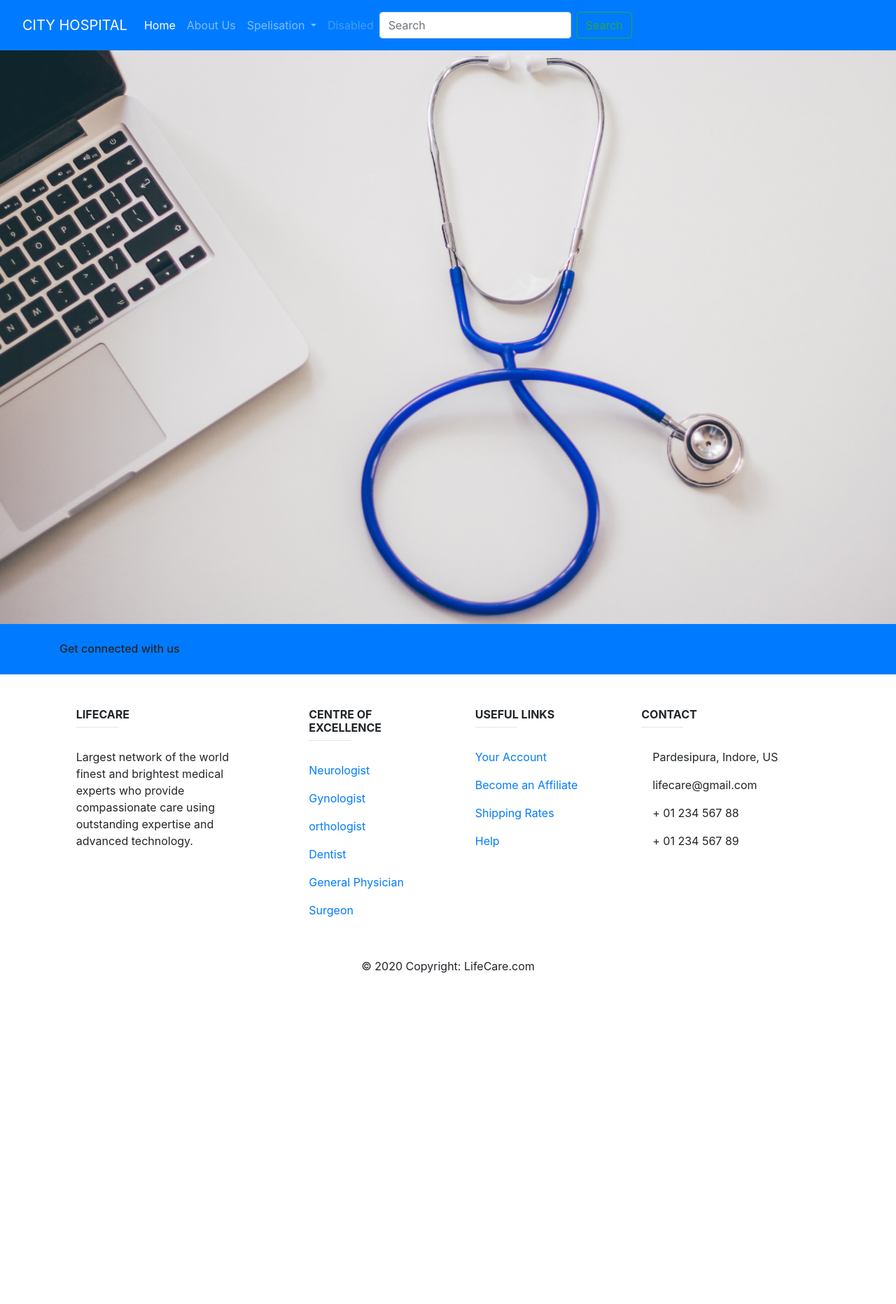
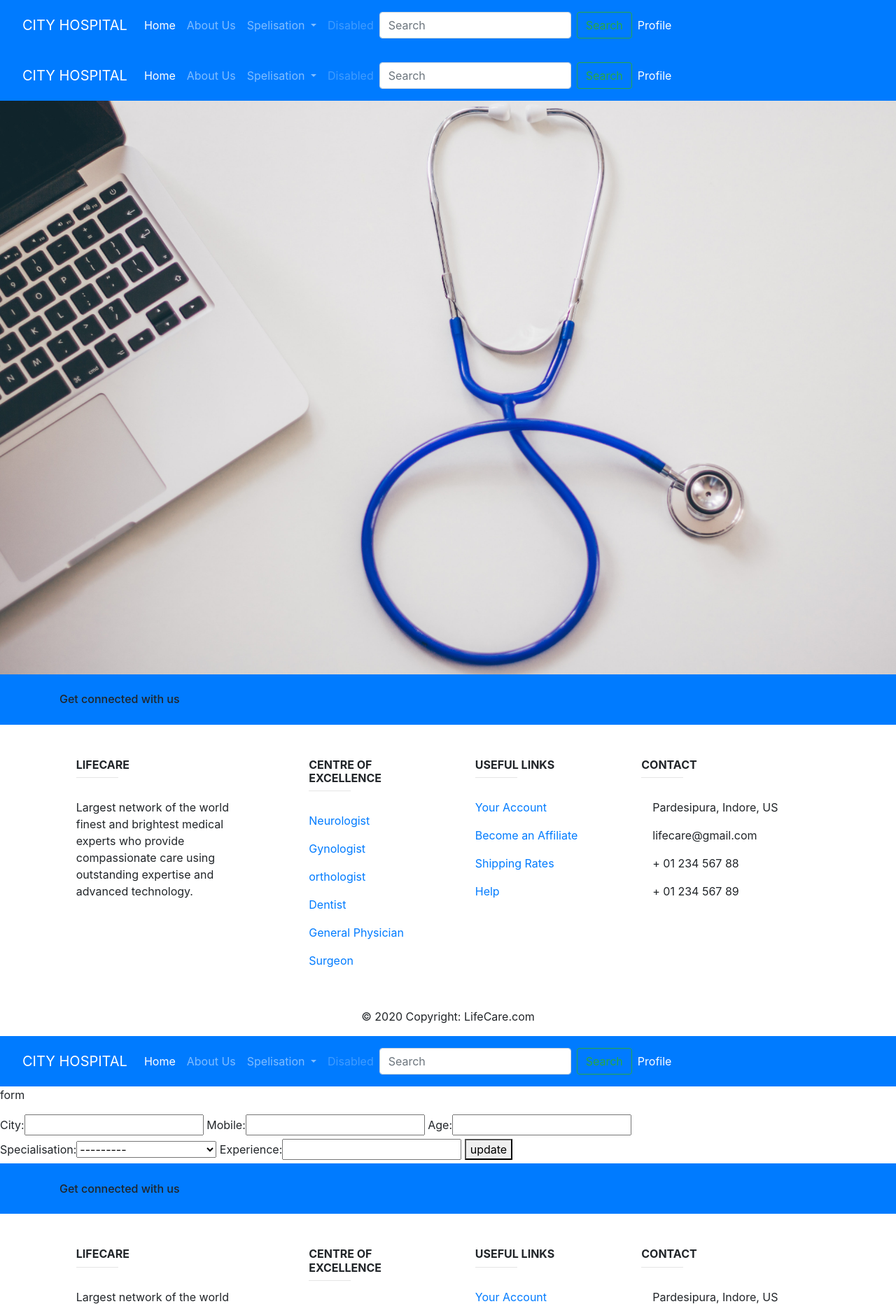
Before and after one commit to soumayta/hospital_management, a Django app: template templates/doctor/base.html in a window 1280 px wide. Shown: the top 1864 px of the page at 70% size. Before the commit the page ends 1391 px from the top, so only its background shows below. Run offline with Django 3.2, Linux system fonts and the light colour scheme; the template is opened without the code that fills it: values that come from a table or form of the project are taken from there, others are empty; some libraries are stand-ins or nearby versions.

Commit message:
doctor's profile get and update

```diff
--- /dev/null
+++ b/doctor/forms.py
@@ -0,0 +1,15 @@
+from django import forms
+from doctor.models import Doctor
+from user.models import User
+
+
+class ProfileForm(forms.ModelForm):
+    class Meta:
+        model= User
+        fields = ['city','mobile','age']
+
+
+class EditProfileForm(forms.ModelForm):
+    class Meta:
+        model= Doctor
+        fields = ['specialisation','experience']
--- a/doctor/models.py
+++ b/doctor/models.py
@@ -16,3 +16,7 @@ class Doctor(models.Model):
     user=models.OneToOneField(User,on_delete=models.CASCADE)
     specialisation = models.CharField(max_length =100,choices=SPECILISATION,null=True)
     experience = models.PositiveIntegerField(null=True,blank=True)
+
+
+    def __str__(self):
+        return str(self.user.username)
--- a/doctor/urls.py
+++ b/doctor/urls.py
@@ -20,5 +20,6 @@ from django.conf import settings
 from django.conf.urls.static import static
 urlpatterns = [
     path('',views.home,name='home'),
+    path('profile/',views.profile,name='profile'),
 
     ]+ static(settings.MEDIA_URL, document_root=settings.MEDIA_ROOT)
--- a/patient/models.py
+++ b/patient/models.py
@@ -6,3 +6,5 @@ from doctor.models import Doctor
 class Patient(models.Model):
     user=models.OneToOneField(User,on_delete=models.CASCADE)
     sickness = models.CharField(max_length = 100)
+    def __str__(self):
+        return str(self.user.username)
--- a/templates/doctor/base.html
+++ b/templates/doctor/base.html
@@ -47,21 +47,33 @@
                     <li class="nav-item">
                       <a class="nav-link disabled" href="#">Disabled</a>
                     </li>
+
+
+
+
+
+
                   </ul>
                   <form class="form-inline my-2 my-lg-0">
                     <input class="form-control mr-sm-2" type="search" placeholder="Search" aria-label="Search">
                     <button class="btn btn-outline-success my-2 my-sm-0" type="submit">Search</button>
                   </form>
+                  <ul class="navbar-nav mr-auto">
+                  <li class="nav-item active">
+                    <a class="nav-link" href="{% url 'profile' %}">Profile <span class="sr-only">(current)</span></a>
+                  </li>
+                </ul>
                 </div>
               </nav>
       </nav>
-      {% endblock %}
+      {% endblock navbar %}
 
       {% block content %}
 
-        <img src="{% static 'image/cover.jpg' %}" alt="My image" height="820">
+      {% include 'doctor/home.html' %}
+      {% include 'doctor/profile.html' %}
 
-      {% endblock %}
+      {% endblock content %}
 
       {% block footer %}
 
@@ -213,7 +225,7 @@
 
 </footer>
 <!-- Footer -->
-{% endblock %}
+{% endblock footer %}
 
 
 
--- a/templates/doctor/home.html
+++ b/templates/doctor/home.html
@@ -1 +1,5 @@
 {% extends 'doctor/base.html'%}
+{% load static %}
+{% block content %}
+<img src="{% static 'image/cover.jpg' %}" alt="My image" height="820">
+{% endblock content %}
--- a/templates/doctor/profile.html
+++ b/templates/doctor/profile.html
@@ -1,4 +1,10 @@
-{% extends "doctor/base2.html" %}
-{% block contain %}
-<p>hello user</p>
-{% endblock contain %}
+{% extends "doctor/base.html" %}
+{% block content %}
+<p>form</p>
+    <form action="{% url 'profile' %}" method="POST">
+    {% csrf_token %}
+    {{ form }}</br>
+    {{edit_form}}
+    <button type="submit">update</button>
+    </form>
+{% endblock content %}
--- a/user/forms.py
+++ b/user/forms.py
@@ -25,8 +25,7 @@ class SignupForm(SignupForm):
         user.dob = self.cleaned_data['dob']
         if user.profile=='Doctor':
             doctor=Doctor.objects.create(user=user)
-            doctor.save()
         else:
             patient=Patient.objects.create(user=user)
-            patient.save()
+        user.save()
         return user
```
Also changed, not shown: doctor/views.py (+20 -1 lines), patient/forms.py (+0 -8 lines), requirements.txt (added, +25 -0 lines).
